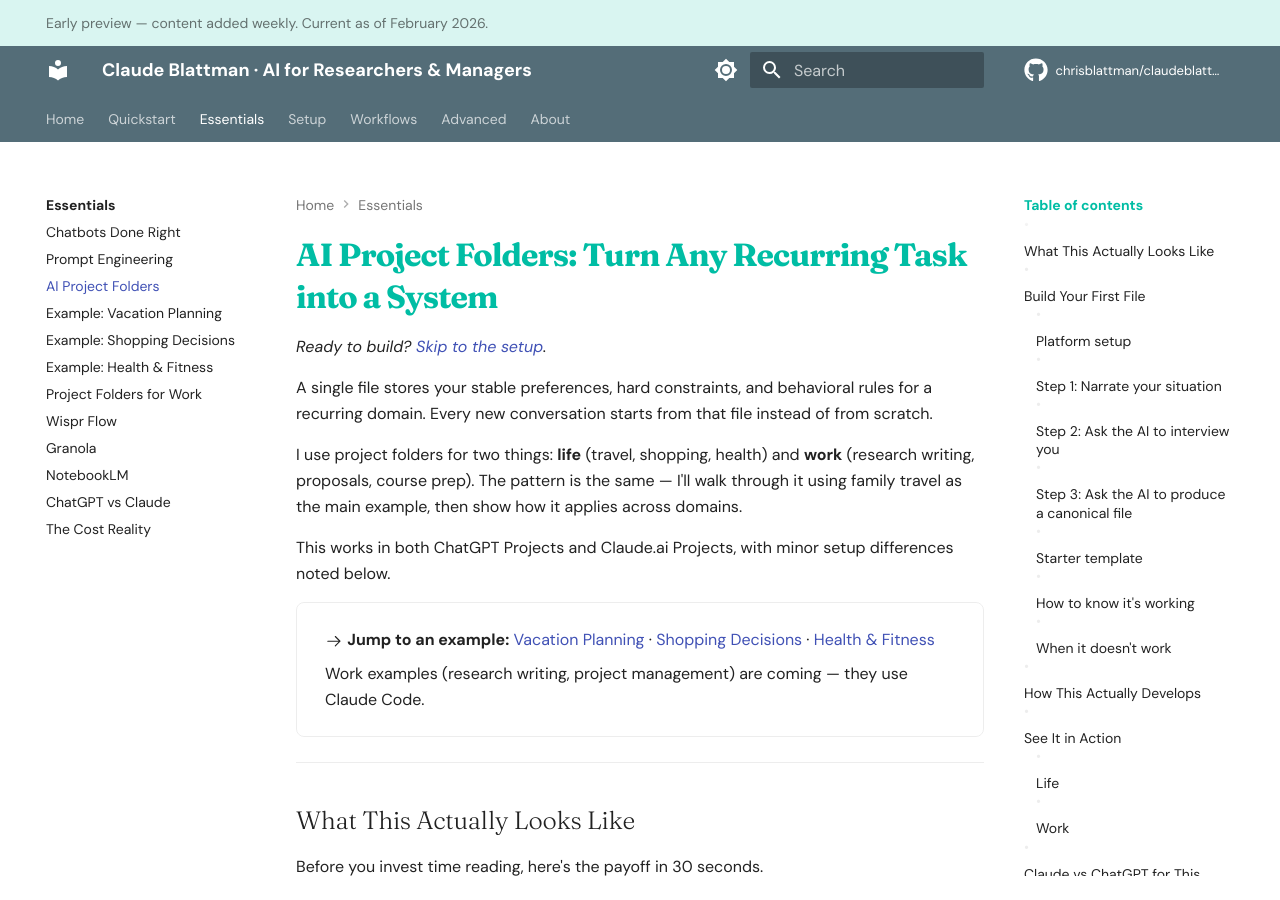
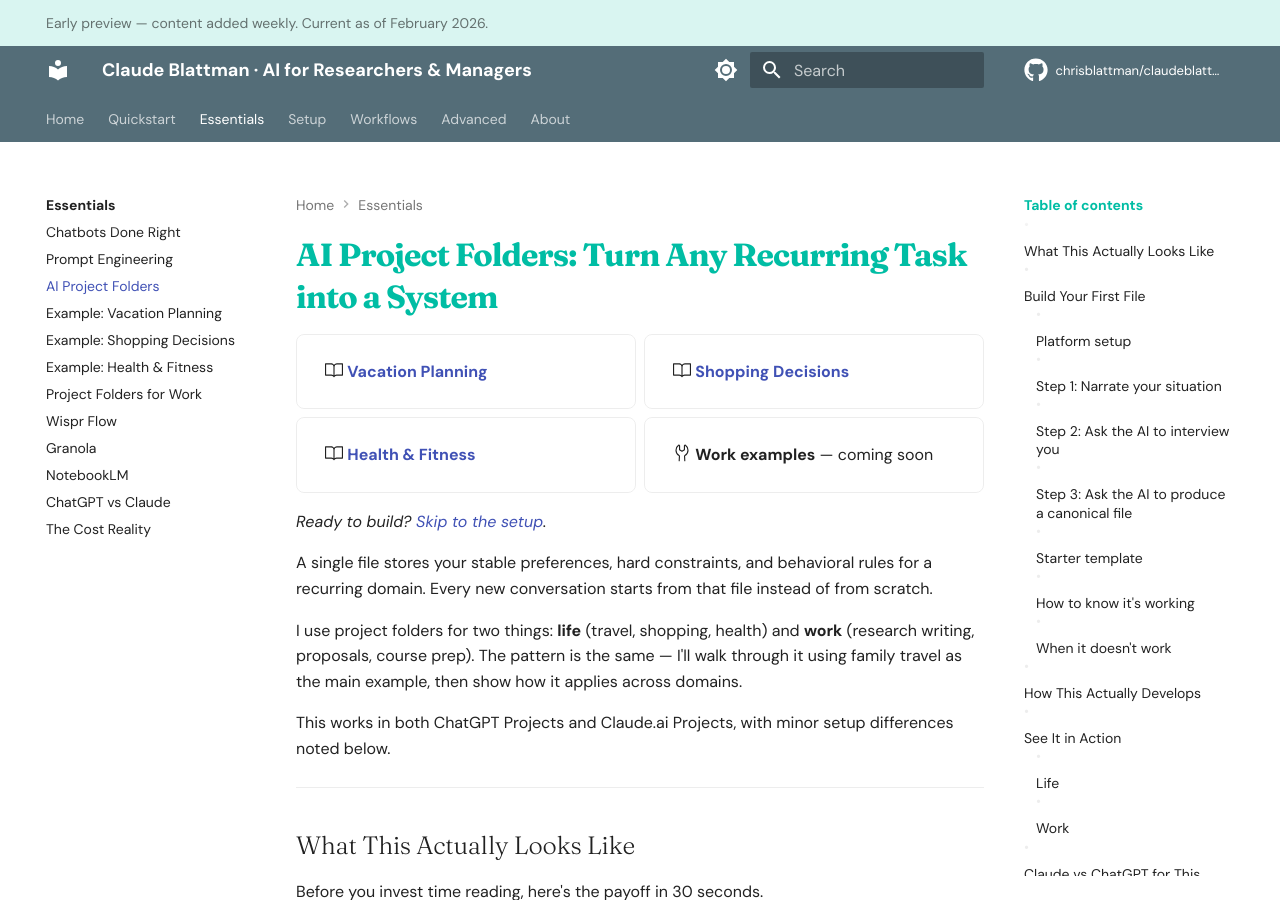
Before and after one commit to XiongfeiLi6/claudeblattman, an MkDocs documentation site: the page built from docs/essentials/project-folders.md, in a window 1280 px wide and 900 px high. Built offline with MkDocs 1.6.1 and Material for MkDocs 9.7.7, drawn with Linux system fonts in a browser that asks for light colours; comment, search, counter and statistics services are not loaded.

Commit message:
Move example links to compact card grid at top of page
Four small boxes immediately after the title: three life examples
plus a "coming soon" placeholder for work examples.

Co-Authored-By: Claude Opus 4.6 <noreply@anthropic.com>

```diff
--- a/docs/essentials/project-folders.md
+++ b/docs/essentials/project-folders.md
@@ -1,4 +1,14 @@
 # AI Project Folders: Turn Any Recurring Task into a System
+
+<div class="grid cards" markdown>
+
+-   :octicons-book-24: [**Vacation Planning**](folders/vacation.md)
+-   :octicons-book-24: [**Shopping Decisions**](folders/shopping.md)
+-   :octicons-book-24: [**Health & Fitness**](folders/health.md)
+-   <!-- TODO: Replace with real links when work examples are published. Review by 2026-04-01. -->
+    :octicons-tools-24: **Work examples** — coming soon
+
+</div>
 
 *Ready to build? [Skip to the setup](#build-your-first-file).*
 
@@ -7,15 +17,6 @@ A single file stores your stable preferences, hard constraints, and behavioral r
 I use project folders for two things: **life** (travel, shopping, health) and **work** (research writing, proposals, course prep). The pattern is the same — I'll walk through it using family travel as the main example, then show how it applies across domains.
 
 This works in both ChatGPT Projects and Claude.ai Projects, with minor setup differences noted below.
-
-<div class="grid cards" markdown>
-
--   :octicons-arrow-right-24:{ .middle } **Jump to an example:** [Vacation Planning](folders/vacation.md) · [Shopping Decisions](folders/shopping.md) · [Health & Fitness](folders/health.md)
-
-    <!-- TODO: Replace with real links when work examples are published. Review by 2026-04-01. -->
-    Work examples (research writing, project management) are coming — they use Claude Code.
-
-</div>
 
 ---
 
```
